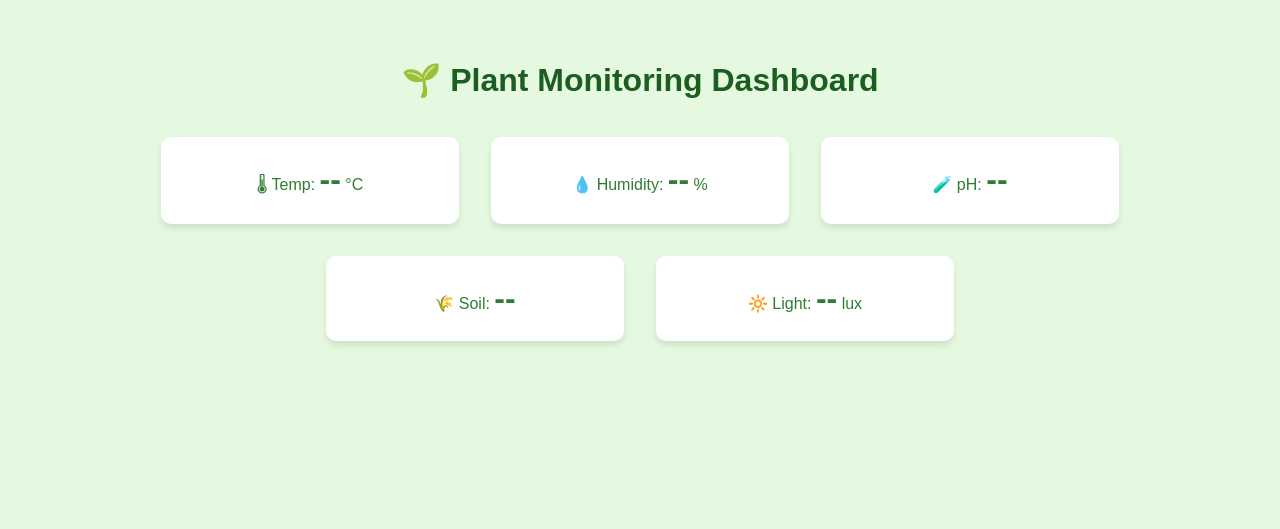
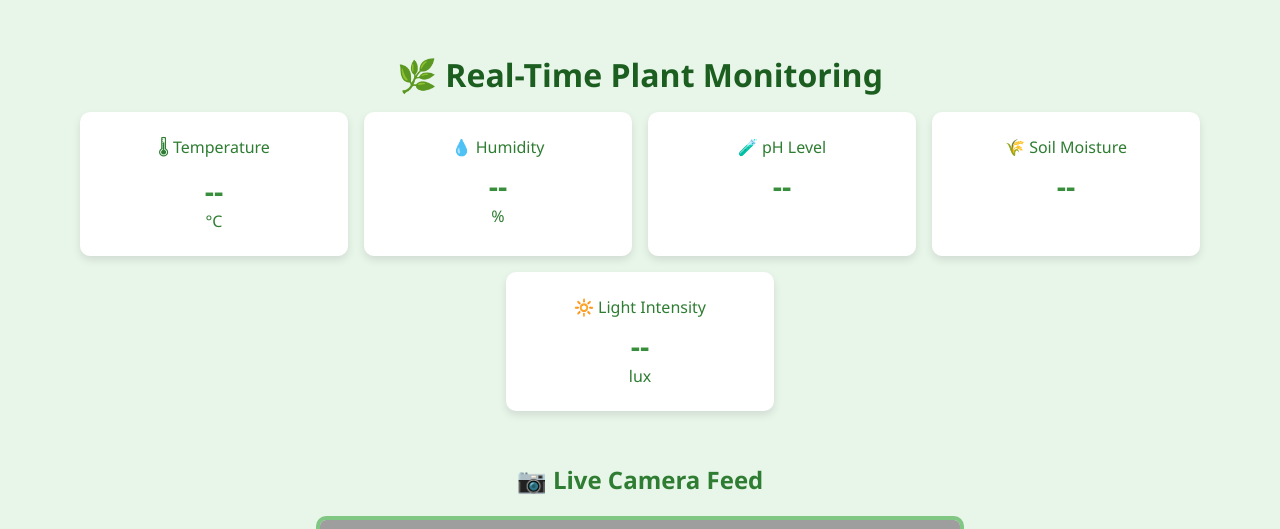
Before and after one commit to Bakel-Bakel/plant-monitoring-system, a Flask app: page / in a window 1280 px wide. Shown: the top 529 px of the page. Before the commit the page ends 345 px from the top, so only its background shows below. Run offline with Flask 3, Linux system fonts and the light colour scheme; some libraries are stand-ins or nearby versions; grey boxes are pictures that could not be loaded.

Commit message:
update to show monitor

```diff
--- a/raspberrypi/app.py
+++ b/raspberrypi/app.py
@@ -1,13 +1,14 @@
-from flask import Flask, render_template
+from flask import Flask, render_template, Response
 from flask_socketio import SocketIO
 import serial
 import threading
+import cv2
 
 app = Flask(__name__)
 socketio = SocketIO(app)
 
-# Connect to Arduino serial
-ser = serial.Serial('/dev/ttyUSB0', 9600)  # Adjust port if necessary
+# Adjust the serial port as necessary (e.g., /dev/ttyUSB0, /dev/ttyACM0)
+ser = serial.Serial('/dev/ttyUSB0', 9600)
 
 def read_from_arduino():
     while True:
@@ -22,14 +23,41 @@ def read_from_arduino():
                     'soil': parts[3],
                     'lux': parts[4]
                 }
+
+                # Emit to frontend
                 socketio.emit('sensor_data', data)
+
+                # Print to terminal
+                print("[Sensor Readings]")
+                print(f"  Temperature: {data['temperature']} °C")
+                print(f"  Humidity   : {data['humidity']} %")
+                print(f"  pH Value   : {data['ph']}")
+                print(f"  Soil Moist.: {data['soil']}")
+                print(f"  Light Lux  : {data['lux']}")
+                print("--------------------------\n")
         except Exception as e:
-            print(f"Error reading serial: {e}")
+            print(f"[ERROR] Serial read failed: {e}")
+
+def generate_camera():
+    camera = cv2.VideoCapture(0)
+    while True:
+        success, frame = camera.read()
+        if not success:
+            break
+        else:
+            ret, buffer = cv2.imencode('.jpg', frame)
+            frame_bytes = buffer.tobytes()
+            yield (b'--frame\r\n'
+                   b'Content-Type: image/jpeg\r\n\r\n' + frame_bytes + b'\r\n')
 
 @app.route('/')
 def index():
     return render_template('index.html')
 
+@app.route('/video_feed')
+def video_feed():
+    return Response(generate_camera(), mimetype='multipart/x-mixed-replace; boundary=frame')
+
 if __name__ == '__main__':
     threading.Thread(target=read_from_arduino, daemon=True).start()
     socketio.run(app, host='0.0.0.0', port=5000)
--- a/raspberrypi/templates/index.html
+++ b/raspberrypi/templates/index.html
@@ -1,50 +1,97 @@
 <!DOCTYPE html>
-<html>
+<html lang="en">
 <head>
   <meta charset="UTF-8">
-  <title>Plant Monitor Dashboard</title>
+  <title>🌱 Plant Monitoring Dashboard</title>
   <script src="https://cdn.socket.io/4.5.4/socket.io.min.js"></script>
   <style>
     body {
-      font-family: Arial, sans-serif;
-      background: #e5f9e0;
+      font-family: 'Segoe UI', sans-serif;
+      background-color: #e8f5e9;
       color: #2e7d32;
+      margin: 0;
+      padding: 2rem;
       display: flex;
       flex-direction: column;
       align-items: center;
-      padding: 2em;
     }
+
     h1 {
       color: #1b5e20;
+      margin-bottom: 1rem;
     }
-    .card {
-      background: white;
-      border-radius: 10px;
-      padding: 1.5em;
-      box-shadow: 0 4px 6px rgba(0,0,0,0.1);
-      margin: 1em;
-      width: 250px;
-      text-align: center;
-    }
-    .card span {
-      font-size: 2em;
-      font-weight: bold;
-    }
+
     .container {
       display: flex;
       flex-wrap: wrap;
       justify-content: center;
+      gap: 1rem;
+    }
+
+    .card {
+      background-color: white;
+      border-radius: 10px;
+      box-shadow: 0 4px 8px rgba(0, 0, 0, 0.1);
+      padding: 1.5rem;
+      text-align: center;
+      width: 220px;
+      transition: transform 0.2s;
+    }
+
+    .card:hover {
+      transform: translateY(-5px);
+    }
+
+    .card span {
+      display: block;
+      margin-top: 0.5rem;
+      font-size: 1.8rem;
+      font-weight: bold;
+      color: #388e3c;
+    }
+
+    .video-container {
+      margin-top: 2rem;
+      text-align: center;
+    }
+
+    .video-container img {
+      border: 4px solid #81c784;
+      border-radius: 10px;
+      width: 640px;
+      height: 480px;
     }
   </style>
 </head>
 <body>
-  <h1>🌱 Plant Monitoring Dashboard</h1>
+  <h1>🌿 Real-Time Plant Monitoring</h1>
+
   <div class="container">
-    <div class="card">🌡 Temp: <span id="temp">--</span> °C</div>
-    <div class="card">💧 Humidity: <span id="humidity">--</span> %</div>
-    <div class="card">🧪 pH: <span id="ph">--</span></div>
-    <div class="card">🌾 Soil: <span id="soil">--</span></div>
-    <div class="card">🔆 Light: <span id="lux">--</span> lux</div>
+    <div class="card">
+      🌡 Temperature
+      <span id="temp">--</span> °C
+    </div>
+    <div class="card">
+      💧 Humidity
+      <span id="humidity">--</span> %
+    </div>
+    <div class="card">
+      🧪 pH Level
+      <span id="ph">--</span>
+    </div>
+    <div class="card">
+      🌾 Soil Moisture
+      <span id="soil">--</span>
+    </div>
+    <div class="card">
+      🔆 Light Intensity
+      <span id="lux">--</span> lux
+    </div>
+  </div>
+
+  <div class="video-container">
+    <h2>📷 Live Camera Feed</h2>
+    <img src="{{ url_for('video_feed') }}" alt="Live Video Feed">
   </div>
 
   <script>
```
